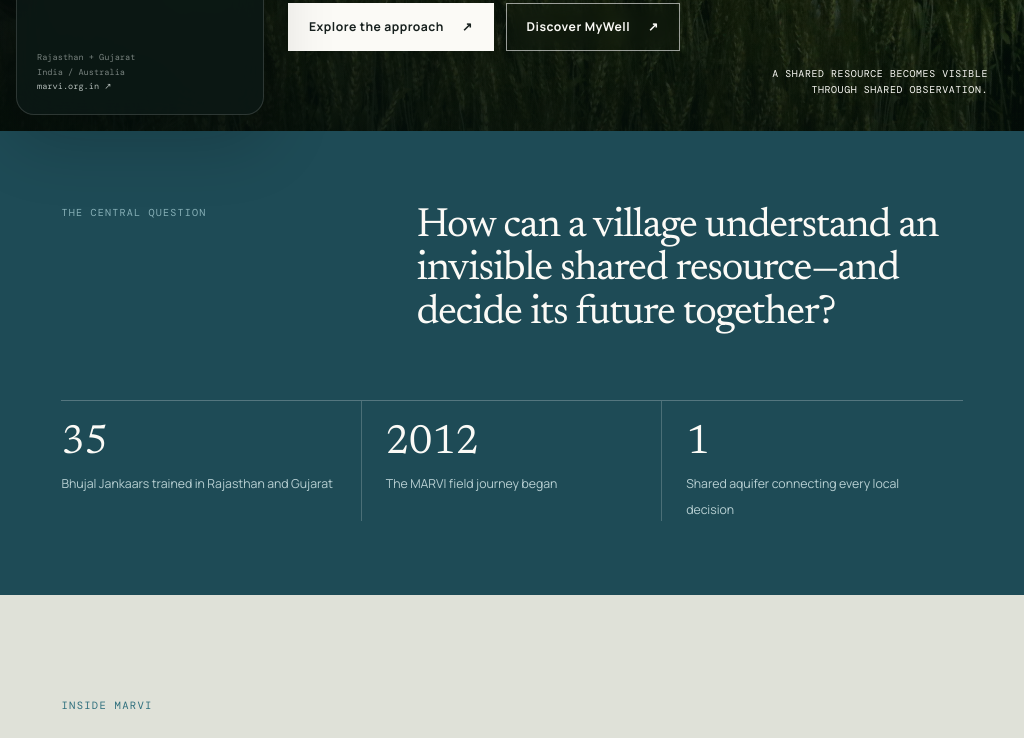
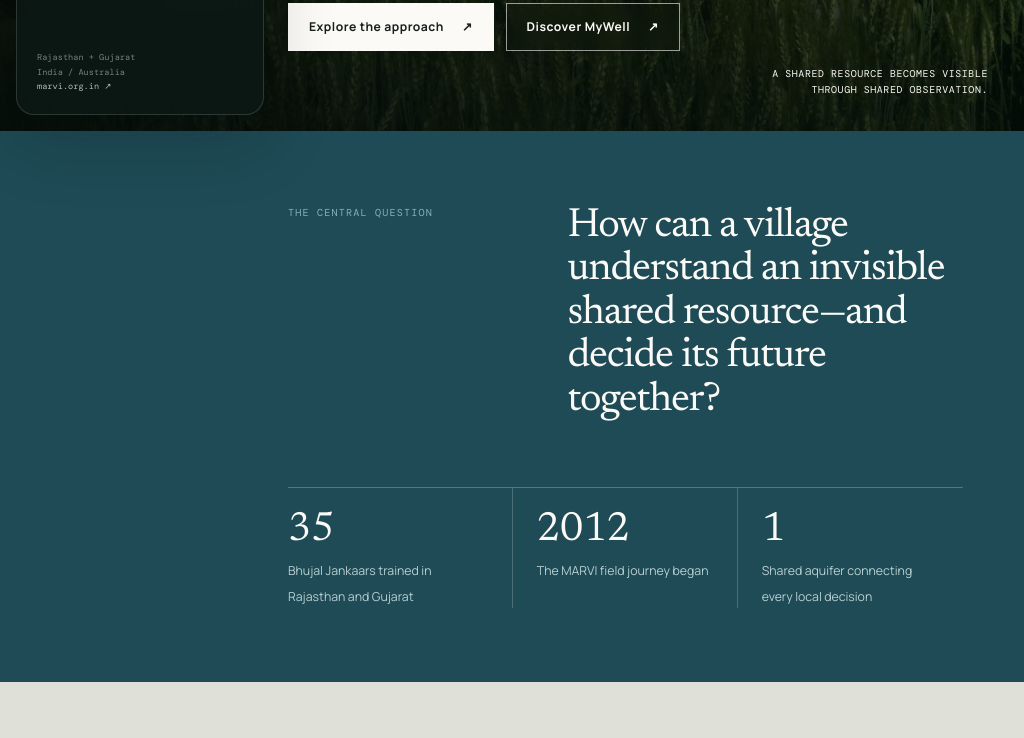
Before and after one commit to marvi-groundwater/marvi, a plain HTML site: page index.html in a window 1024 px wide. Shown: the part 669-1407 px from the top of the page. Drawn offline with nearby package versions, Linux system fonts and the light colour scheme; a web font is replaced by a local one.

Commit message:
Keep home content clear of sidebar

```diff
--- a/index.html
+++ b/index.html
@@ -629,6 +629,7 @@
       .hero-image-index { right: 35px; top: 31px; }
       .hero-image-index { font-size: 1rem; }
       .hero-image-caption { right: 36px; bottom: 34px; }
+      .home-statement, .home-explore { padding-left: 304px; }
 
       .panel:not(#panel-home) .content-wrap { width: 100%; }
       .panel:not(#panel-home) .page-head {
@@ -738,6 +739,7 @@
 
     @media (min-width: 801px) and (max-width: 1120px) {
       .hero-copy, .panel:not(#panel-home) .page-head { padding-left: 288px; }
+      .home-statement, .home-explore { padding-left: 288px; }
       .hero-copy h1 { font-size: clamp(4rem, 7.6vw, 6.3rem); }
       .page-head h1 { font-size: clamp(3.5rem, 6.7vw, 5.5rem); }
       .panel:not(#panel-home) .section-body { width: calc(100% - 320px); margin-left: 288px; margin-right: 32px; }
```
